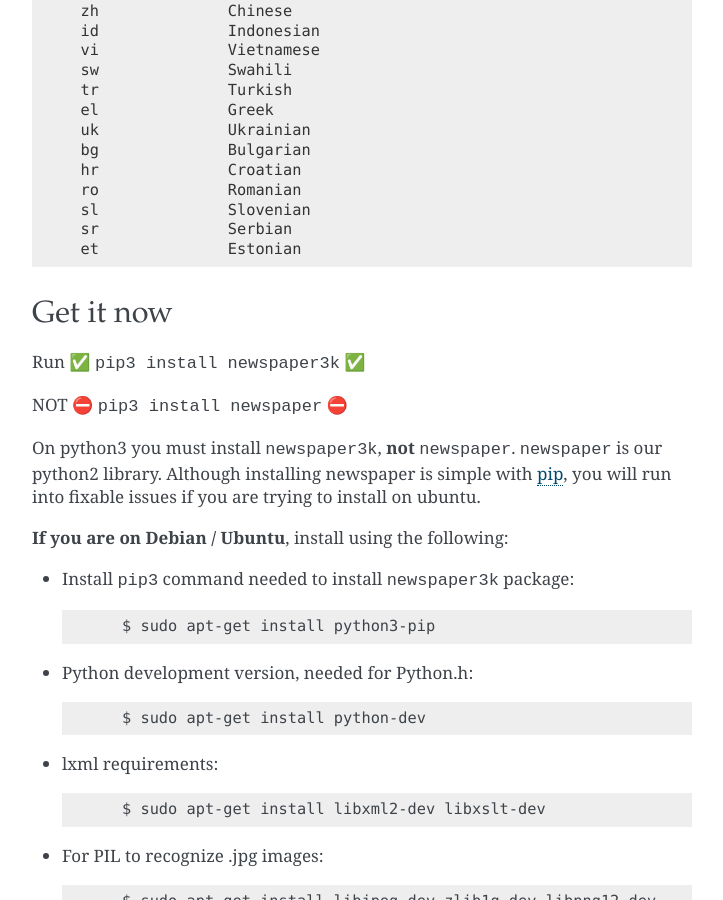
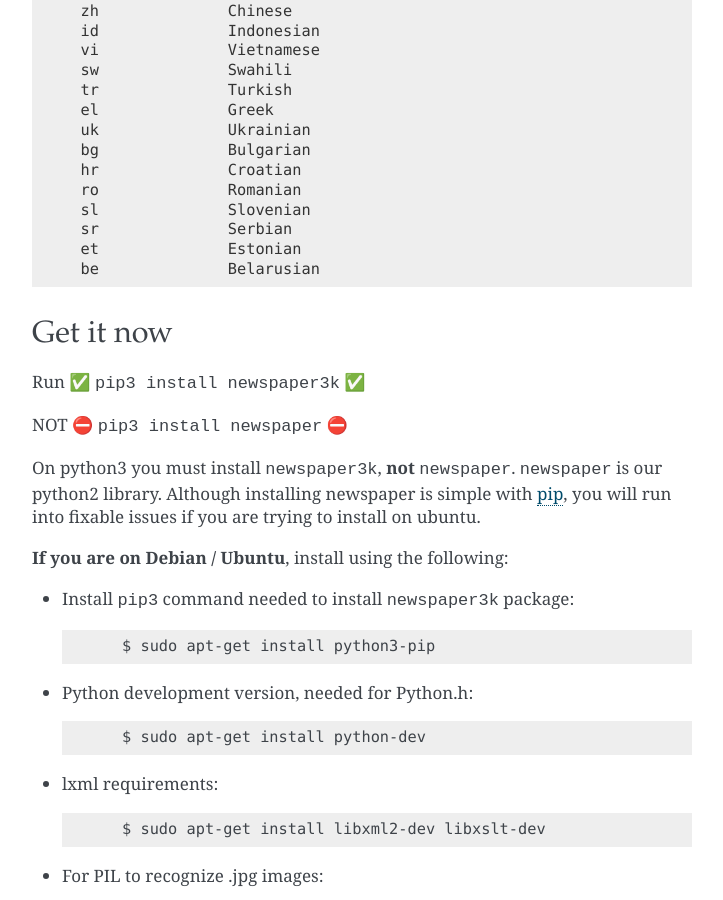
Before and after one commit to codelucas/newspaper, a Sphinx documentation site: the page built from docs/index.rst, in a window 1280 px wide and 900 px high, scrolled down 3811 px. Shown: the whole window, without its empty margins (388-1111 px from the left). Built offline with Sphinx 7.4.7, drawn with Linux system fonts in a browser that asks for light colours.

Commit message:
Add Belarusian support (#607)
* added belarusian stopwords

* added Belarusian to README.rst, index.rst, quickstart.rst, utils.py

```diff
--- a/README.rst
+++ b/README.rst
@@ -223,6 +223,7 @@
       sl              Slovenian
       sr              Serbian
       et              Estonian
+      be              Belarusian
 
 
 Get it now
--- a/docs/index.rst
+++ b/docs/index.rst
@@ -224,6 +224,7 @@
       sl              Slovenian
       sr              Serbian
       et              Estonian
+      be              Belarusian
 
 
 Get it now
--- a/docs/user_guide/quickstart.rst
+++ b/docs/user_guide/quickstart.rst
@@ -269,3 +269,4 @@
       sl              Slovenian
       sr              Serbian
       et              Estonian
+      be              Belarusian
```
Also changed, not shown: 2 other files.
